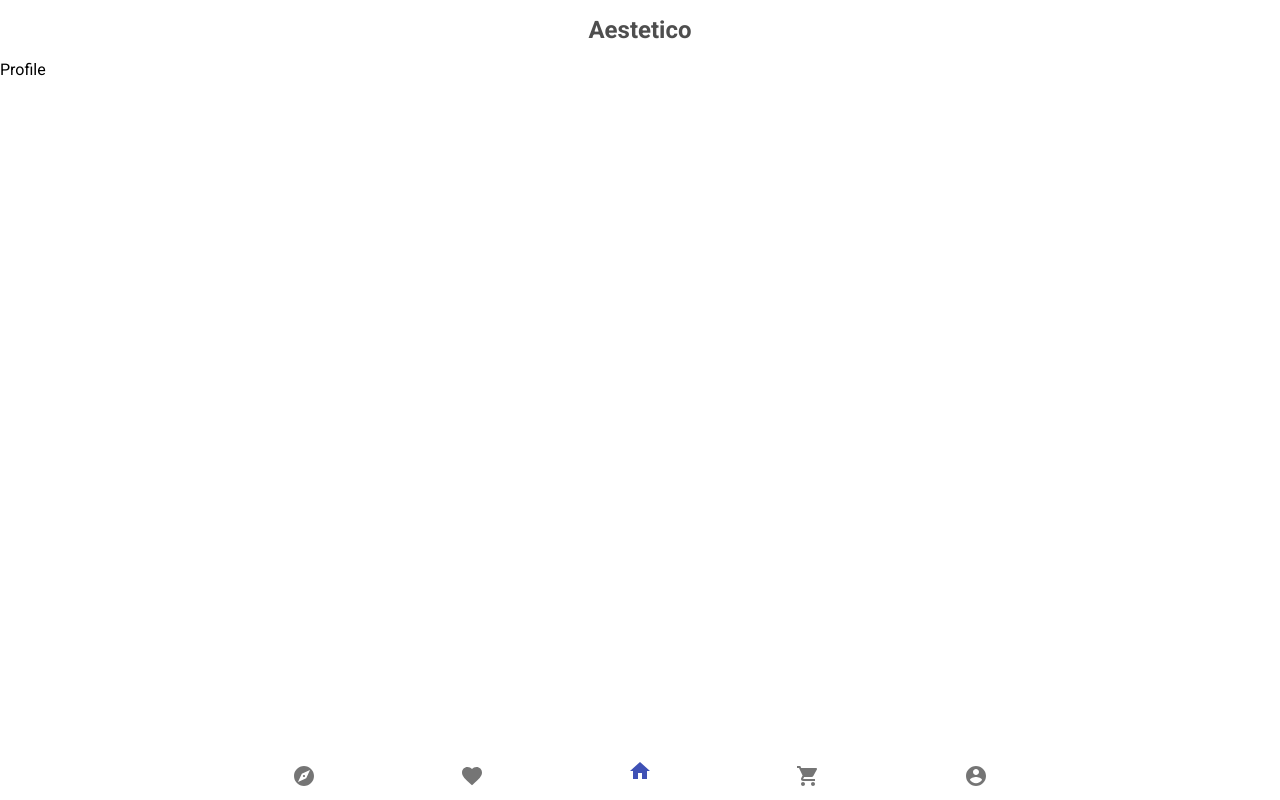
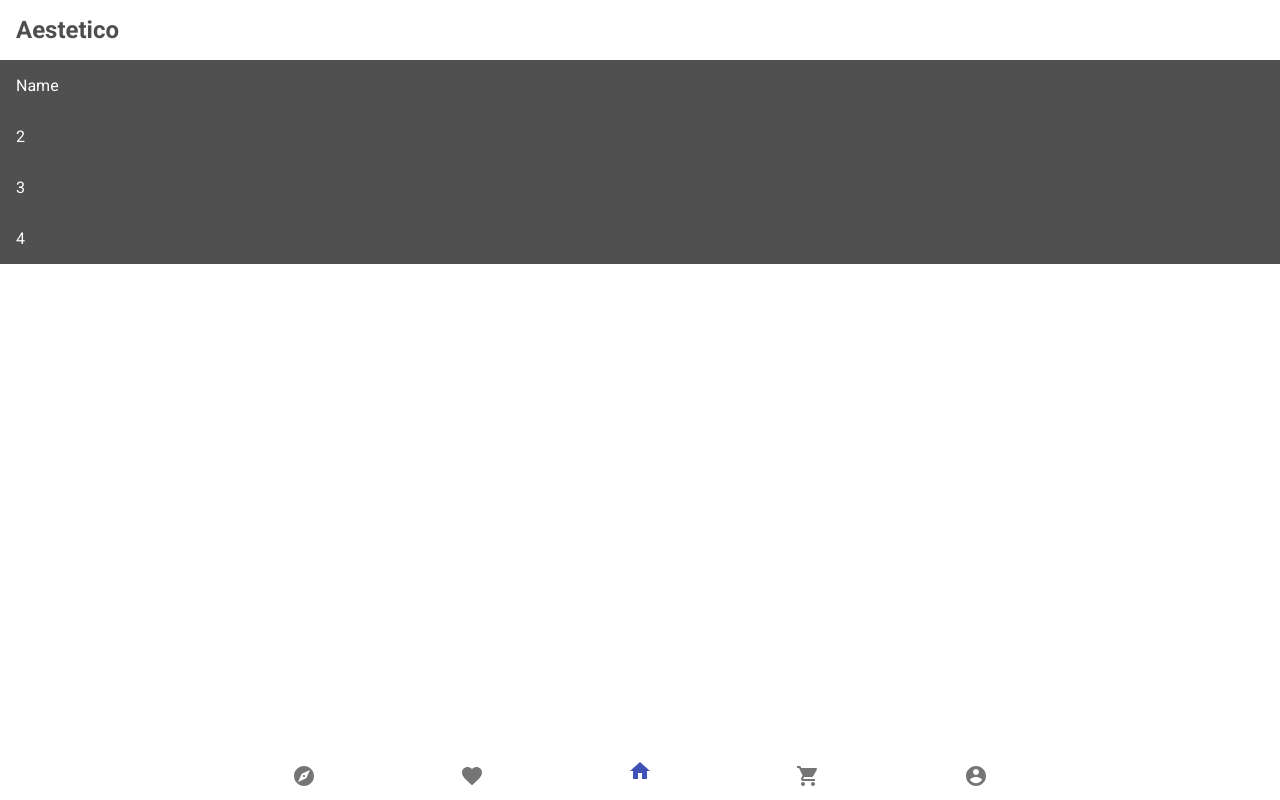
Before and after one commit to NathanMartinez/art-gallery, a React (Create React App) app: page /profile in a window 1280 px wide. Built offline with nearby package versions, Linux system fonts and the light colour scheme.

Commit message:
Added in some profile basics. Added in some real images (Need to find a better way to display the images).

```diff
--- a/src/components/Card.js
+++ b/src/components/Card.js
@@ -1,9 +1,9 @@
-import Box from "@material-ui/core/Box";
 import "../styles/card.css";
 
-export default function Card({ bgColor }) {
+export default function Card({ imgUrl }) {
+  console.log(imgUrl);
   return (
-    <Box className="card" style={{ background: bgColor }}>
+    <div className="card" style={{ background: `url(${imgUrl}) no-repeat center center fixed` }}>
       <div className="card-body">
         <h1 className="card-title">Title</h1>
       </div>
@@ -16,6 +16,6 @@ export default function Card({ bgColor }) {
           necessitatibus.
         </p>
       </div>
-    </Box>
+    </div>
   );
 }
--- a/src/components/ContentContainer.js
+++ b/src/components/ContentContainer.js
@@ -2,11 +2,17 @@ import React from "react";
 import Card from "./Card";
 import { Route, Switch } from "react-router-dom";
 import "../styles/content-container.css";
+import ProfilePage from "../pages/profile/ProfilePage";
 
 export default function ContentContainer() {
-  const testArray = ["red", "green", "blue", "orange", "purple", "cyan", "lime", "grey"];
-  let result = testArray.map((bgColor, index) => (
-    <Card key={index} bgColor={bgColor} />
+  const testArray = [
+    "https://cdn.pixabay.com/photo/2016/12/15/20/21/texture-1909992_1280.jpg",
+    "https://cdn.pixabay.com/photo/2018/03/30/15/11/deer-3275594_1280.jpg",
+    "https://cdn.pixabay.com/photo/2018/02/03/23/17/ganesha-3128714_1280.png",
+    "https://cdn.pixabay.com/photo/2017/07/14/18/03/sculpture-2504555_1280.png",
+  ];
+  let result = testArray.map((image, index) => (
+    <Card key={index} imgUrl={image} />
   ));
   return (
     <div className="content-container">
@@ -17,7 +23,7 @@ export default function ContentContainer() {
         <Route path="/explore">Explore</Route>
         <Route path="/favorites">Favorites</Route>
         <Route path="/cart">Cart</Route>
-        <Route path="/profile">Profile</Route>
+        <Route path="/profile" component={ProfilePage} />
       </Switch>
     </div>
   );
--- a/src/pages/profile/ProfilePage.js
+++ b/src/pages/profile/ProfilePage.js
@@ -1,9 +1,15 @@
-import React from 'react'
+import React from "react";
+import "../../styles/profile-page.css";
 
 export default function ProfilePage() {
   return (
     <div className="profile-page">
-
+      <ul>
+        <li>Name</li>
+        <li>2</li>
+        <li>3</li>
+        <li>4</li>
+      </ul>
     </div>
-  )
+  );
 }
--- a/src/styles/card.css
+++ b/src/styles/card.css
@@ -5,6 +5,9 @@
   flex-direction: column;
   scroll-snap-align: start;
   color: #fff;
+  background-position: center;
+  background-repeat: no-repeat;
+  background-size: cover;
 }
 
 .card-body,
@@ -24,7 +27,7 @@
 
 .description-section {
   text-align: center;
-  background: rgba(0, 0, 0, 0.1);
+  background: rgba(0, 0, 0, 0.7);
 }
 
 .description-section>h4 {
--- a/src/styles/main-header.css
+++ b/src/styles/main-header.css
@@ -1,6 +1,5 @@
 .main-header {
   display: flex;
-  justify-content: center;
   align-items: center;
   padding: 1rem;
   color: rgb(78, 78, 78);
--- /dev/null
+++ b/src/styles/profile-page.css
@@ -0,0 +1,14 @@
+.profile-page {
+  color: #fff;
+}
+
+.profile-page>ul {
+  display: flex;
+  flex-direction: column;
+  list-style-type: none;
+}
+
+.profile-page>ul>li {
+  padding: 1rem;
+  background: rgb(80, 80, 80);
+}
```
